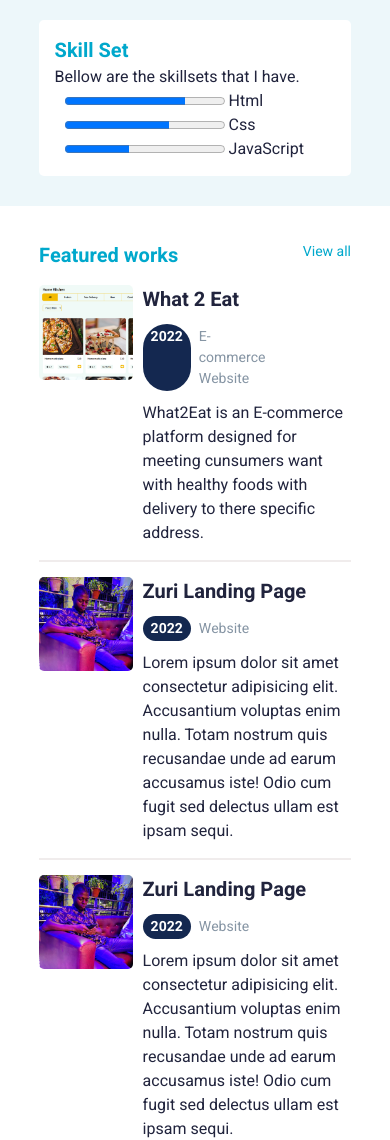
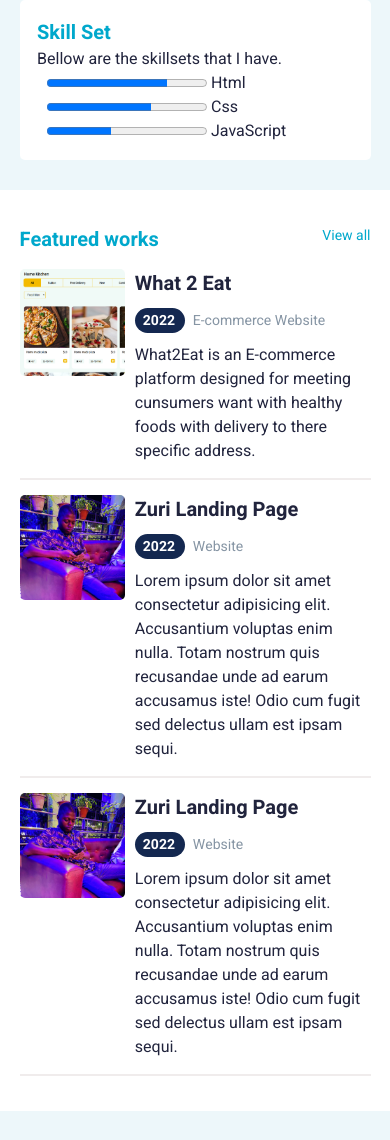
Before and after one commit to Linktoyinka/portfolio, a plain HTML site: page index.html in a window 390 px wide. Shown: the part 860-2000 px from the top of the page. Drawn offline with Linux system fonts and the light colour scheme.

Commit message:
featured work on homepage adjusted

```diff
--- a/index.html
+++ b/index.html
@@ -94,10 +94,12 @@
                         </h2>
                     </a>
                     <div class="work-details">
+                        <div class="year-1">
                             <p class="year">
                                 <!-- project year -->
                                 2022
                             </p>
+                        </div>
                         <p class="tag">
                             <!-- project type/category -->
                             E-commerce Website
@@ -122,10 +124,12 @@
                         </h2>
                     </a>
                     <div class="work-details">
+                        <div class="year-1">
                             <p class="year">
                                 <!-- project year -->
                                 2022
                             </p>
+                        </div>
                         <p class="tag">
                             <!-- project type/category -->
                             Website
@@ -149,10 +153,12 @@
                         </h2>
                     </a>
                     <div class="work-details">
+                        <div class="year-1">
                             <p class="year">
                                 <!-- project year -->
                                 2022
                             </p>
+                        </div>
                         <p class="tag">
                             <!-- project type/category -->
                             Website
--- a/styles/index.css
+++ b/styles/index.css
@@ -221,7 +221,7 @@ progress {
 .work-details {
     display: flex;
     justify-content: flex-start;
-    width: 25%;
+    width: 100%;
     margin: 10px 0;
 }
 
@@ -297,6 +297,10 @@ label {
     color: white;
     border-radius: 25px;
 
+}
+
+.work-details .year-1 {
+    width: 50px;
 }
 
 .tag {
@@ -415,6 +419,10 @@ footer p {
 
 @media screen and (max-width: 622px) {
 
+    section, footer {
+        padding: 20px 5%;
+    }
+
     .yes-tablet, .no-tablet, .no-mobile {
         display: none;
     }
```
Lines whose indentation alone changed are shown as unchanged.
